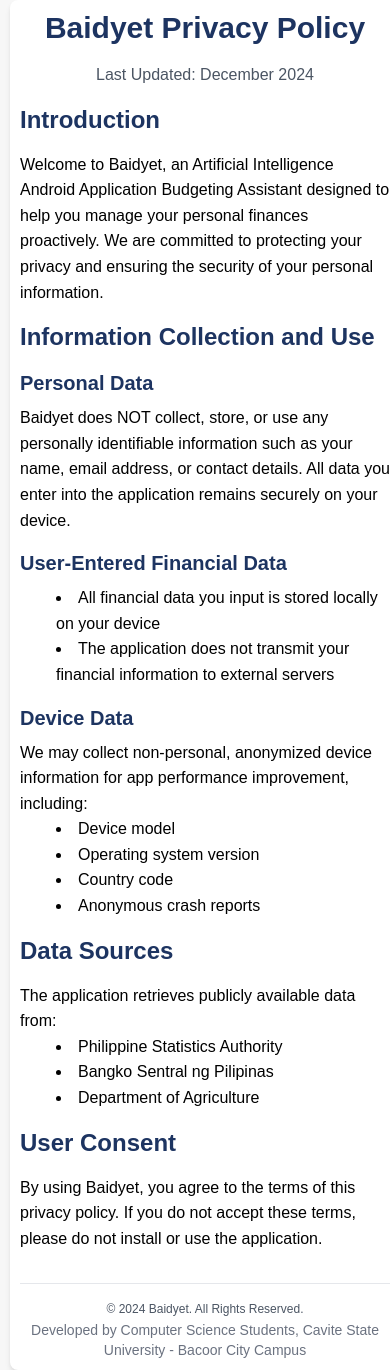
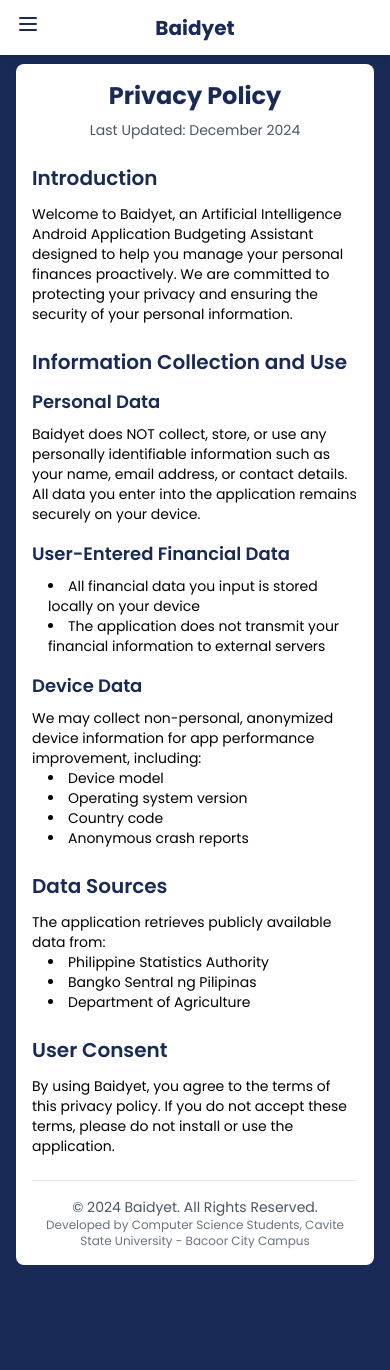
Before and after one commit to naksusen/app-privacy-policy, a plain HTML site: page index.html in a window 390 px wide. After the commit the page ends 1265 px from the top, so only its background shows below. Drawn offline with nearby package versions, Linux system fonts and the light colour scheme.

Commit message:
added a design for uniformity with the app

```diff
--- a/index.html
+++ b/index.html
@@ -3,50 +3,158 @@
   <head>
     <meta charset="UTF-8" />
     <meta name="viewport" content="width=device-width, initial-scale=1.0" />
-    <title>Baidyet - Privacy Policy</title>
+    <title>Privacy Policy</title>
     <link
       href="https://cdnjs.cloudflare.com/ajax/libs/tailwindcss/2.2.19/tailwind.min.css"
+      rel="stylesheet"
+    />
+    <link
+      href="https://fonts.googleapis.com/css2?family=Poppins:wght@300;400;600;700&display=swap"
       rel="stylesheet"
     />
     <link rel="stylesheet" href="styles.css" />
   </head>
   <body>
-    <div class="container bg-white shadow-md p-8 mt-10 rounded-lg">
-      <header class="text-center mb-8">
-        <h1 class="text-3xl font-bold mb-4">Baidyet Privacy Policy</h1>
-        <p class="text-gray-600">Last Updated: December 2024</p>
+    <nav class="fixed top-0 left-0 right-0 bg-white shadow-md z-50">
+      <div
+        class="container mx-auto px-4 md:px-8 max-w-4xl flex justify-between items-center py-3"
+      >
+        <div
+          class="absolute left-1/2 transform -translate-x-1/2 text-xl font-bold text-custom-header"
+        >
+          Baidyet
+        </div>
+
+        <!-- hamburger menu -->
+        <div class="md:hidden">
+          <button
+            id="mobile-menu-toggle"
+            class="text-custom-header focus:outline-none"
+          >
+            <svg
+              class="w-6 h-6"
+              fill="none"
+              stroke="currentColor"
+              viewBox="0 0 24 24"
+              xmlns="http://www.w3.org/2000/svg"
+            >
+              <path
+                stroke-linecap="round"
+                stroke-linejoin="round"
+                stroke-width="2"
+                d="M4 6h16M4 12h16M4 18h16"
+              ></path>
+            </svg>
+          </button>
+        </div>
+
+        <div class="hidden md:flex space-x-4 ml-auto">
+          <a href="#" class="text-custom-header hover:text-blue-600">Home</a>
+          <a href="#" class="text-custom-header hover:text-blue-600">About</a>
+          <a href="#" class="text-custom-header hover:text-blue-600">Contact</a>
+        </div>
+      </div>
+
+      <div
+        id="mobile-menu"
+        class="fixed inset-0 bg-black bg-opacity-50 hidden items-center justify-center z-50"
+      >
+        <div class="bg-white w-80 rounded-lg shadow-lg p-6 relative">
+          <button
+            id="mobile-menu-close"
+            class="absolute top-3 right-3 text-custom-header focus:outline-none"
+          >
+            <svg
+              class="w-6 h-6"
+              fill="none"
+              stroke="currentColor"
+              viewBox="0 0 24 24"
+              xmlns="http://www.w3.org/2000/svg"
+            >
+              <path
+                stroke-linecap="round"
+                stroke-linejoin="round"
+                stroke-width="2"
+                d="M6 18L18 6M6 6l12 12"
+              ></path>
+            </svg>
+          </button>
+          <div class="space-y-4 text-center">
+            <a
+              href="#"
+              class="block py-2 text-custom-header hover:text-blue-600"
+              >Home</a
+            >
+            <a
+              href="#"
+              class="block py-2 text-custom-header hover:text-blue-600"
+              >About</a
+            >
+            <a
+              href="#"
+              class="block py-2 text-custom-header hover:text-blue-600"
+              >Contact</a
+            >
+          </div>
+        </div>
+      </div>
+    </nav>
+
+    <div class="container mx-auto px-4 md:px-8 max-w-4xl mt-16 md:mt-20">
+      <div class="bg-white shadow-md p-4 md:p-8 rounded-lg">
+        <header class="text-center mb-6 md:mb-8">
+          <h1
+            class="text-2xl md:text-3xl font-bold mb-2 md:mb-4 text-custom-header"
+          >
+            Privacy Policy
+          </h1>
+          <p class="text-gray-600 text-sm md:text-base">
+            Last Updated: December 2024
+          </p>
         </header>
 
         <section class="mb-6">
-        <h2 class="text-2xl font-semibold mb-4">Introduction</h2>
-        <p>
+          <h2
+            class="text-xl md:text-2xl font-semibold mb-3 md:mb-4 text-custom-header"
+          >
+            Introduction
+          </h2>
+          <p class="text-sm md:text-base">
             Welcome to Baidyet, an Artificial Intelligence Android Application
-          Budgeting Assistant designed to help you manage your personal finances
-          proactively. We are committed to protecting your privacy and ensuring
-          the security of your personal information.
+            Budgeting Assistant designed to help you manage your personal
+            finances proactively. We are committed to protecting your privacy
+            and ensuring the security of your personal information.
           </p>
         </section>
 
         <section class="mb-6">
-        <h2 class="text-2xl font-semibold mb-4">
+          <h2
+            class="text-xl md:text-2xl font-semibold mb-3 md:mb-4 text-custom-header"
+          >
             Information Collection and Use
           </h2>
 
           <div class="mb-4">
-          <h3 class="text-xl font-semibold mb-2">Personal Data</h3>
-          <p>
-            Baidyet does NOT collect, store, or use any personally identifiable
-            information such as your name, email address, or contact details.
-            All data you enter into the application remains securely on your
-            device.
+            <h3
+              class="text-lg md:text-xl font-semibold mb-2 text-custom-header"
+            >
+              Personal Data
+            </h3>
+            <p class="text-sm md:text-base">
+              Baidyet does NOT collect, store, or use any personally
+              identifiable information such as your name, email address, or
+              contact details. All data you enter into the application remains
+              securely on your device.
             </p>
           </div>
 
           <div class="mb-4">
-          <h3 class="text-xl font-semibold mb-2">
+            <h3
+              class="text-lg md:text-xl font-semibold mb-2 text-custom-header"
+            >
               User-Entered Financial Data
             </h3>
-          <ul class="list-disc list-inside ml-4">
+            <ul class="list-disc list-inside ml-4 text-sm md:text-base">
               <li>
                 All financial data you input is stored locally on your device
               </li>
@@ -58,12 +166,16 @@
           </div>
 
           <div class="mb-4">
-          <h3 class="text-xl font-semibold mb-2">Device Data</h3>
-          <p>
+            <h3
+              class="text-lg md:text-xl font-semibold mb-2 text-custom-header"
+            >
+              Device Data
+            </h3>
+            <p class="text-sm md:text-base">
               We may collect non-personal, anonymized device information for app
               performance improvement, including:
             </p>
-          <ul class="list-disc list-inside ml-4">
+            <ul class="list-disc list-inside ml-4 text-sm md:text-base">
               <li>Device model</li>
               <li>Operating system version</li>
               <li>Country code</li>
@@ -73,9 +185,15 @@
         </section>
 
         <section class="mb-6">
-        <h2 class="text-2xl font-semibold mb-4">Data Sources</h2>
-        <p>The application retrieves publicly available data from:</p>
-        <ul class="list-disc list-inside ml-4">
+          <h2
+            class="text-xl md:text-2xl font-semibold mb-3 md:mb-4 text-custom-header"
+          >
+            Data Sources
+          </h2>
+          <p class="text-sm md:text-base">
+            The application retrieves publicly available data from:
+          </p>
+          <ul class="list-disc list-inside ml-4 text-sm md:text-base">
             <li>Philippine Statistics Authority</li>
             <li>Bangko Sentral ng Pilipinas</li>
             <li>Department of Agriculture</li>
@@ -83,21 +201,46 @@
         </section>
 
         <section class="mb-6">
-        <h2 class="text-2xl font-semibold mb-4">User Consent</h2>
-        <p>
+          <h2
+            class="text-xl md:text-2xl font-semibold mb-3 md:mb-4 text-custom-header"
+          >
+            User Consent
+          </h2>
+          <p class="text-sm md:text-base">
             By using Baidyet, you agree to the terms of this privacy policy. If
             you do not accept these terms, please do not install or use the
             application.
           </p>
         </section>
 
-      <footer class="text-center mt-8 pt-4 border-t">
-        <p class="text-gray-600">© 2024 Baidyet. All Rights Reserved.</p>
-        <p class="text-sm text-gray-500">
+        <footer class="text-center mt-6 md:mt-8 pt-4 border-t">
+          <p class="text-gray-600 text-sm md:text-base">
+            © 2024 Baidyet. All Rights Reserved.
+          </p>
+          <p class="text-xs md:text-sm text-gray-500">
             Developed by Computer Science Students, Cavite State University -
             Bacoor City Campus
           </p>
         </footer>
       </div>
+    </div>
+
+    <script>
+      document.addEventListener("DOMContentLoaded", () => {
+        const mobileMenuToggle = document.getElementById("mobile-menu-toggle");
+        const mobileMenuClose = document.getElementById("mobile-menu-close");
+        const mobileMenu = document.getElementById("mobile-menu");
+
+        mobileMenuToggle.addEventListener("click", () => {
+          mobileMenu.classList.remove("hidden");
+          mobileMenu.classList.add("flex");
+        });
+
+        mobileMenuClose.addEventListener("click", () => {
+          mobileMenu.classList.remove("flex");
+          mobileMenu.classList.add("hidden");
+        });
+      });
+    </script>
   </body>
 </html>
--- a/styles.css
+++ b/styles.css
@@ -1,64 +1,19 @@
 body {
-  font-family: "Arial", sans-serif;
-  line-height: 1.6;
-  background-color: #f7f7f7;
+  margin: 0;
+  padding: 0;
+  font-family: "Poppins", sans-serif;
+  background-color: #1a2a57;
 }
 
-.container {
-  max-width: 800px;
-  margin: 0 auto;
-  padding: 20px;
+* {
+  font-family: "Poppins", sans-serif;
 }
 
-h1,
-h2,
-h3 {
-  color: #1d3461;
+.text-custom-header {
+  color: #1a2a57;
+  font-family: "Poppins", sans-serif;
 }
 
-p,
-li {
-  color: #000000;
+.bg-white {
+  background-color: white;
 }
-
-.btn {
-  background-color: #ffcc29;
-  color: #1d3461;
-  padding: 0.5rem 1rem;
-  border-radius: 0.25rem;
-  text-decoration: none;
-  display: inline-block;
-}
-
-@media screen and (max-width: 640px) {
-  .container {
-    padding: 10px;
-    margin: 0 10px;
-  }
-
-  h1 {
-    font-size: 1.75rem;
-  }
-
-  h2 {
-    font-size: 1.5rem;
-  }
-
-  h3 {
-    font-size: 1.25rem;
-  }
-
-  .list-inside {
-    padding-left: 20px;
-  }
-
-  .mb-4,
-  .mb-6,
-  .mb-8 {
-    margin-bottom: 1rem;
-  }
-
-  footer p {
-    font-size: 0.75rem;
-  }
-}
```
Lines whose indentation alone changed are shown as unchanged.
